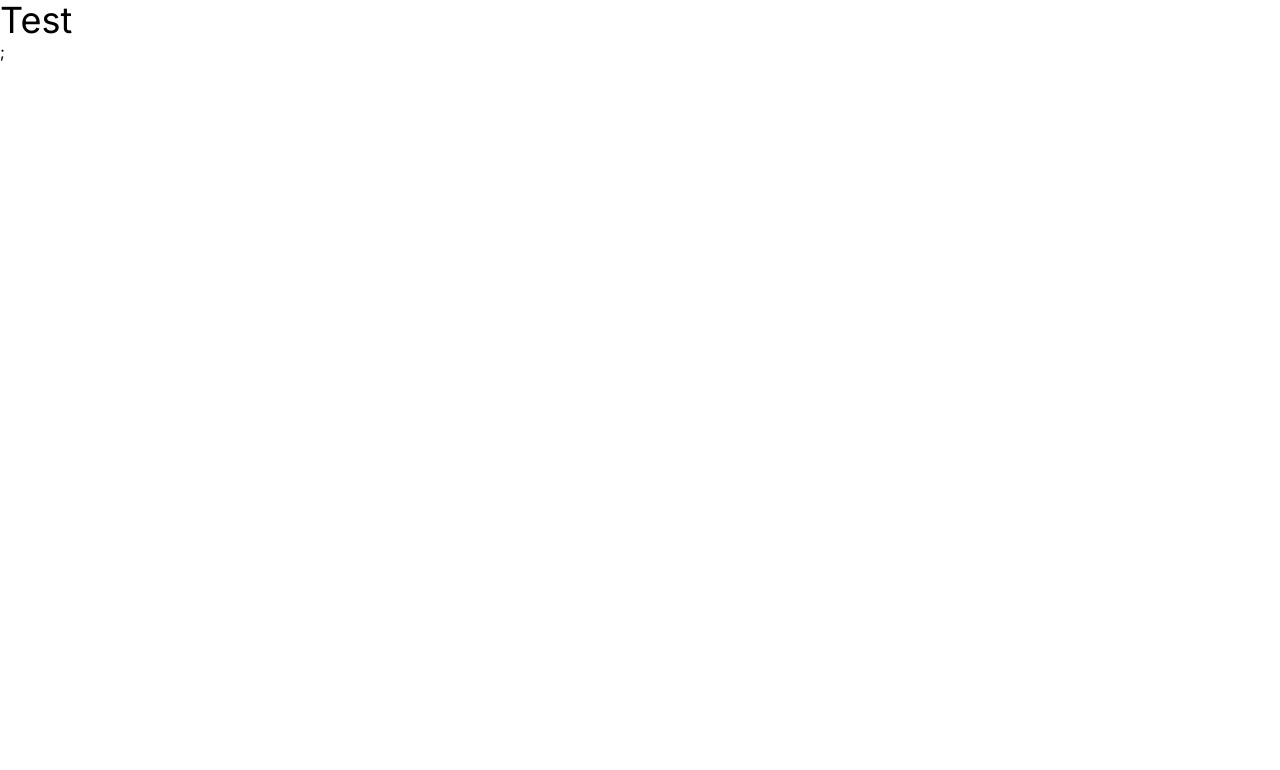
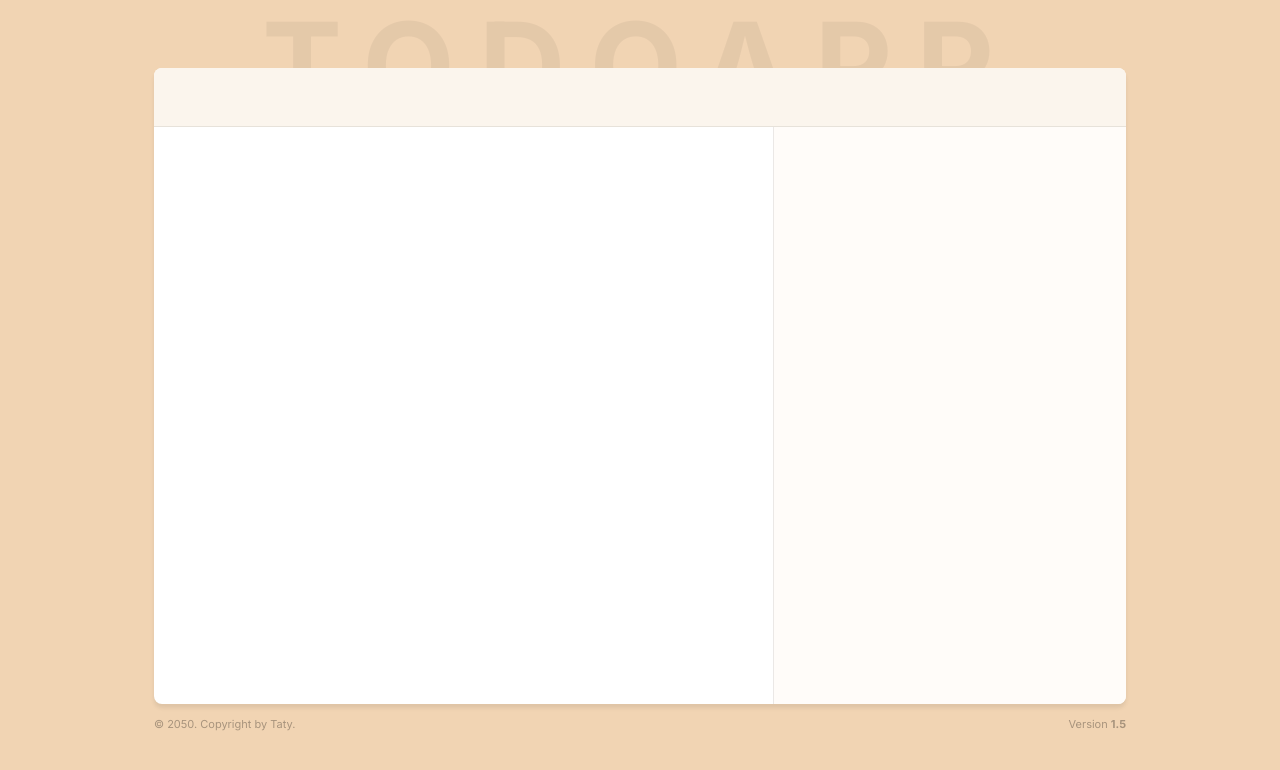
Before and after one commit to TatyCris/todo-app, a React (Vite) app: page / in a window 1280 px wide. Shown: the top 770 px of the page. Built offline with nearby package versions, Linux system fonts and the light colour scheme.

Commit message:
add App layout

```diff
--- a/src/App.tsx
+++ b/src/App.tsx
@@ -1,7 +1,21 @@
 function App() {
 	return (
-		<div className="font-sans">
-			<h1 className="text-4xl">Test</h1>;
+		<div className="flex justify-center items-center font-sans bg-[#f1d4b3] h-dvh flex-col">
+			<h1 className="top-[5%] text-[120px] font-bold text-black/5 uppercase absolute left-1/2 -translate-x-1/2 tracking-[0.2em]">
+				TodoApp
+			</h1>
+
+			<main className="relative w-[972px] shadow-[0_4px_4px_rgb(0,0,0,0.08)] h-[636px] bg-[#fff] rounded-[8px] overflow-hidden grid grid-cols-[7fr_4fr] grid-rows-[59px_1fr] overflow-hidden">
+				<header className="col-[1/3] row-[1/2] bg-[#fbf5ed] border-b border-black/[0.08]"></header>
+				<ul></ul>
+				<section className="col-[2/3] row[2/3] bg-[#fffcf9] border-l border-black/[0.08]"></section>
+			</main>
+			<footer className="flex justify-between w-[972px] items-center text-[11px] opacity-30 mt-[12px]">
+				<small className="text-[11px]">&copy; 2050. Copyright by Taty.</small>
+				<p>
+					Version <b>1.5</b>
+				</p>
+			</footer>
 		</div>
 	);
 }
--- a/src/index.css
+++ b/src/index.css
@@ -4,3 +4,33 @@
 @theme {
 	--font-sans: "Inter";
 }
+
+@media (max-height: 950px) {
+	h1 {
+		top: 5%;
+	}
+}
+
+@media (max-height: 916px) {
+	h1 {
+		top: 3.5%;
+	}
+}
+
+@media (max-height: 883px) {
+	h1 {
+		top: 2.5%;
+	}
+}
+
+@media (max-height: 850px) {
+	h1 {
+		top: 0%;
+	}
+}
+
+@media (max-height: 800px) {
+	h1 {
+		top: -3%;
+	}
+}
```
